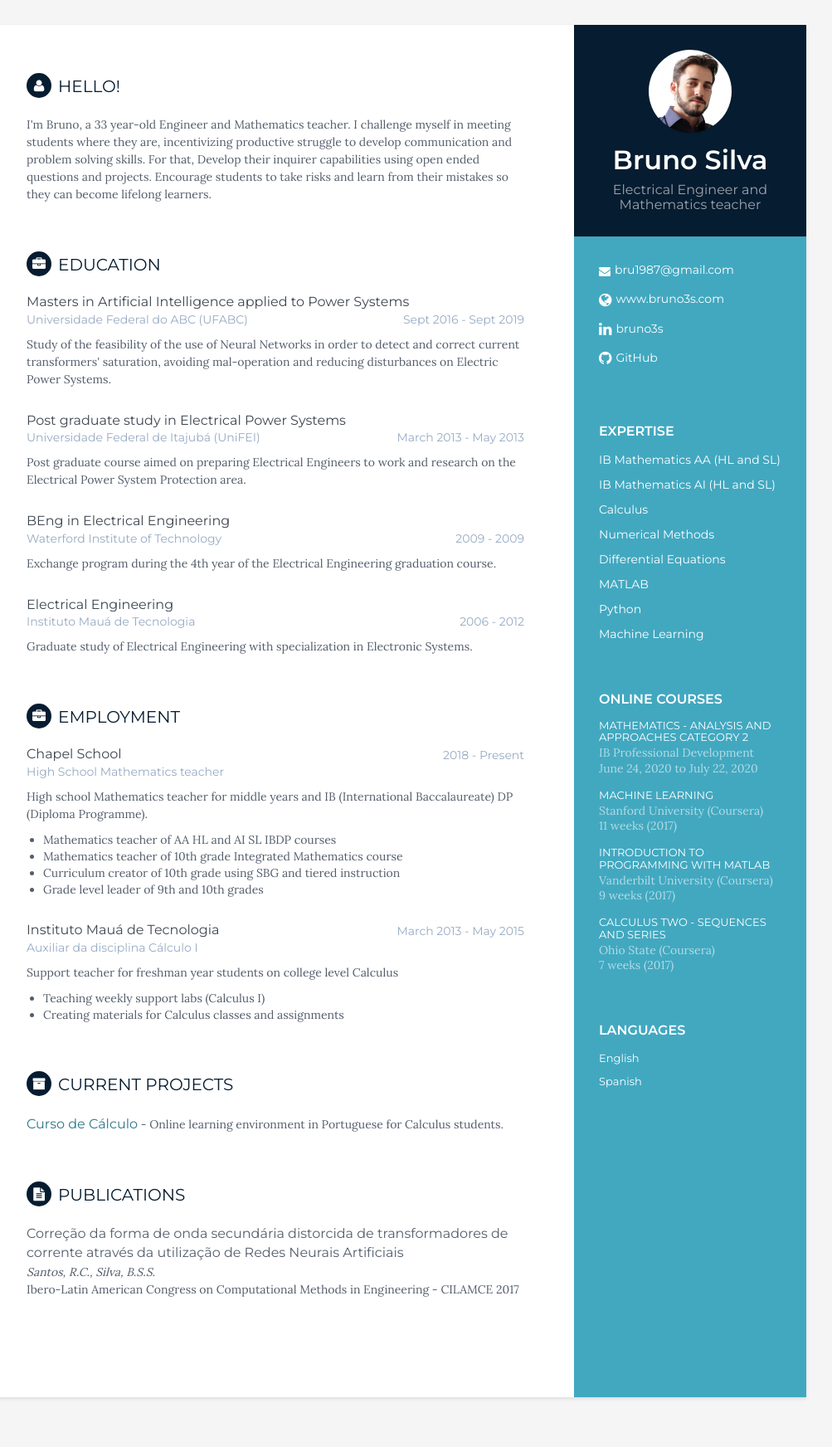
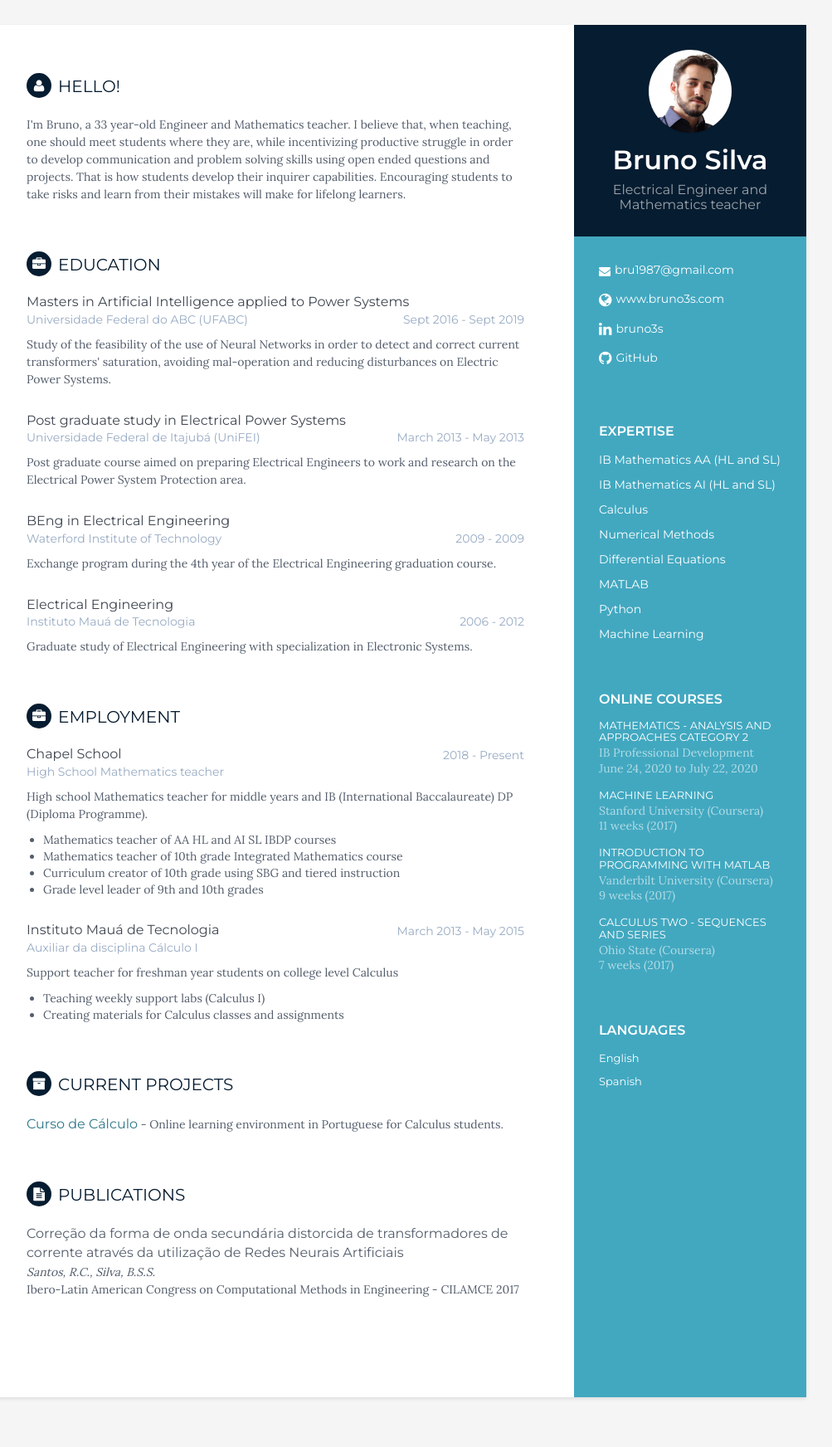
Before and after one commit to bru1987/bru1987.github.io, a Jekyll site: the page built from cv.html, in a window 1280 px wide. Shown: the whole page at 83% size, without its empty margins (168-1171 px from the left). Built offline with Jekyll 4.4.1, drawn with Linux system fonts in a browser that asks for light colours.

Commit message:
Update _config.yml

```diff
--- a/_config.yml
+++ b/_config.yml
@@ -18,7 +18,7 @@ permalink: pretty
 name: Bruno Silva
 tagline: Electrical Engineer and Mathematics teacher
 pic: bruno.jpg  #place a 100x100 picture inside /assets/images/ folder and provide the name of the file below
-summary: I'm Bruno, a 33 year-old Engineer and Mathematics teacher. I challenge myself in meeting students where they are, incentivizing productive struggle to develop communication and problem solving skills. For that, Develop their inquirer capabilities using open ended questions and projects. Encourage students to take risks and learn from their mistakes so they can become lifelong learners.
+summary: I'm Bruno, a 33 year-old Engineer and Mathematics teacher. I believe that, when teaching, one should meet students where they are, while incentivizing productive struggle in order to develop communication and problem solving skills using open ended questions and projects. That is how students develop their inquirer capabilities. Encouraging students to take risks and learn from their mistakes will make for lifelong learners.
 
 #sidebar links
 email: bru1987@gmail.com
```
